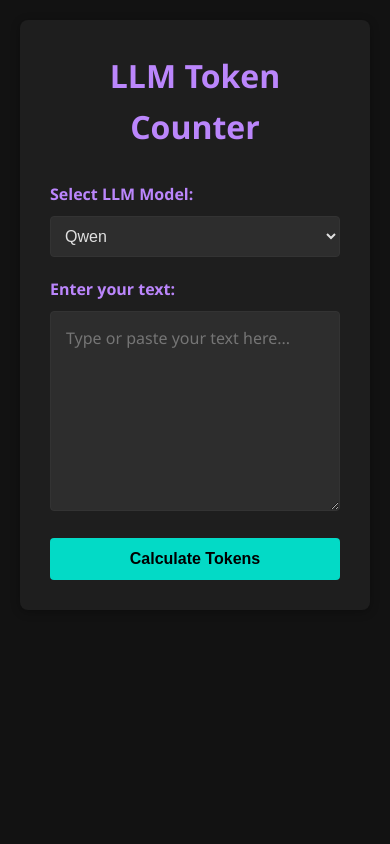
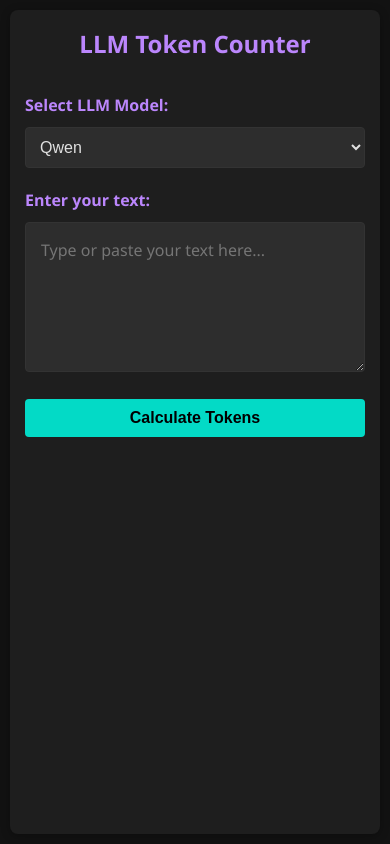
Before and after one commit to artnoage/tokenizer, a Flask app: page / in a window 390 px wide. Run offline with Flask 3, Linux system fonts and the light colour scheme.

Commit message:
style: Improve responsive layout and CSS for better cross-platform compatibility

```diff
--- a/static/css/style.css
+++ b/static/css/style.css
@@ -10,15 +10,20 @@ body {
     color: #e0e0e0;
     background-color: #121212;
     padding: 20px;
+    min-height: 100vh;
+    display: flex;
+    flex-direction: column;
 }
 
 .container {
     max-width: 900px;
+    width: 100%;
     margin: 0 auto;
     background-color: #1e1e1e;
     padding: 30px;
     border-radius: 8px;
     box-shadow: 0 2px 10px rgba(0, 0, 0, 0.3);
+    flex: 1;
 }
 
 h1 {
@@ -55,6 +60,7 @@ select {
 textarea {
     width: 100%;
     height: 200px;
+    min-height: 150px;
     padding: 15px;
     border: 1px solid #333;
     border-radius: 4px;
@@ -63,6 +69,7 @@ textarea {
     font-family: inherit;
     background-color: #2d2d2d;
     color: #e0e0e0;
+    line-height: 1.5;
 }
 
 button {
@@ -117,6 +124,11 @@ button:hover {
     display: flex;
     flex-wrap: wrap;
     gap: 5px;
+    max-height: 300px;
+    overflow-y: auto;
+    padding: 10px;
+    background-color: #252525;
+    border-radius: 4px;
 }
 
 .token {
@@ -127,6 +139,9 @@ button:hover {
     font-size: 14px;
     border: 1px solid #555;
     color: #03dac6;
+    margin-bottom: 5px;
+    word-break: break-all;
+    max-width: 100%;
 }
 
 .approximation-note {
@@ -160,3 +175,36 @@ button:hover {
     0% { transform: rotate(0deg); }
     100% { transform: rotate(360deg); }
 }
+
+/* Media queries for responsive design */
+@media (max-width: 768px) {
+    .container {
+        padding: 20px;
+    }
+
+    button {
+        padding: 10px;
+    }
+
+    textarea {
+        height: 150px;
+    }
+}
+
+@media (max-width: 480px) {
+    body {
+        padding: 10px;
+    }
+
+    .container {
+        padding: 15px;
+    }
+
+    h1 {
+        font-size: 24px;
+    }
+
+    .token {
+        font-size: 12px;
+    }
+}
--- a/templates/index.html
+++ b/templates/index.html
@@ -2,7 +2,7 @@
 <html lang="en">
 <head>
     <meta charset="UTF-8">
-    <meta name="viewport" content="width=device-width, initial-scale=1.0">
+    <meta name="viewport" content="width=device-width, initial-scale=1.0, maximum-scale=1.0, user-scalable=no">
     <title>LLM Token Counter - Dark Mode</title>
     <link rel="stylesheet" href="{{ url_for('static', filename='css/style.css') }}">
 </head>
```
